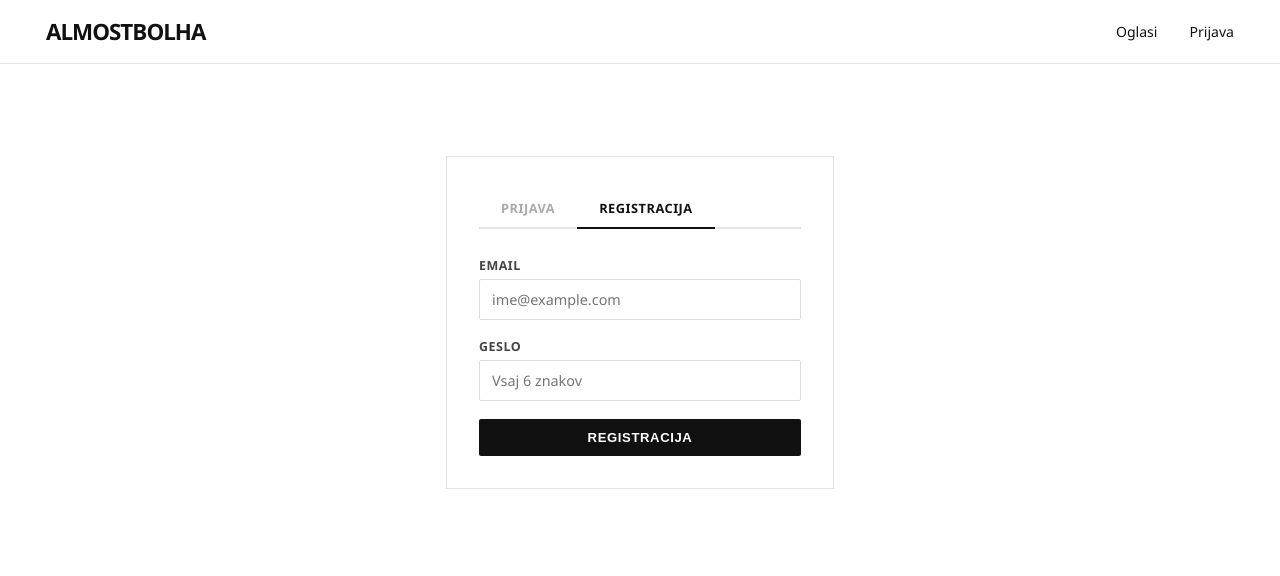
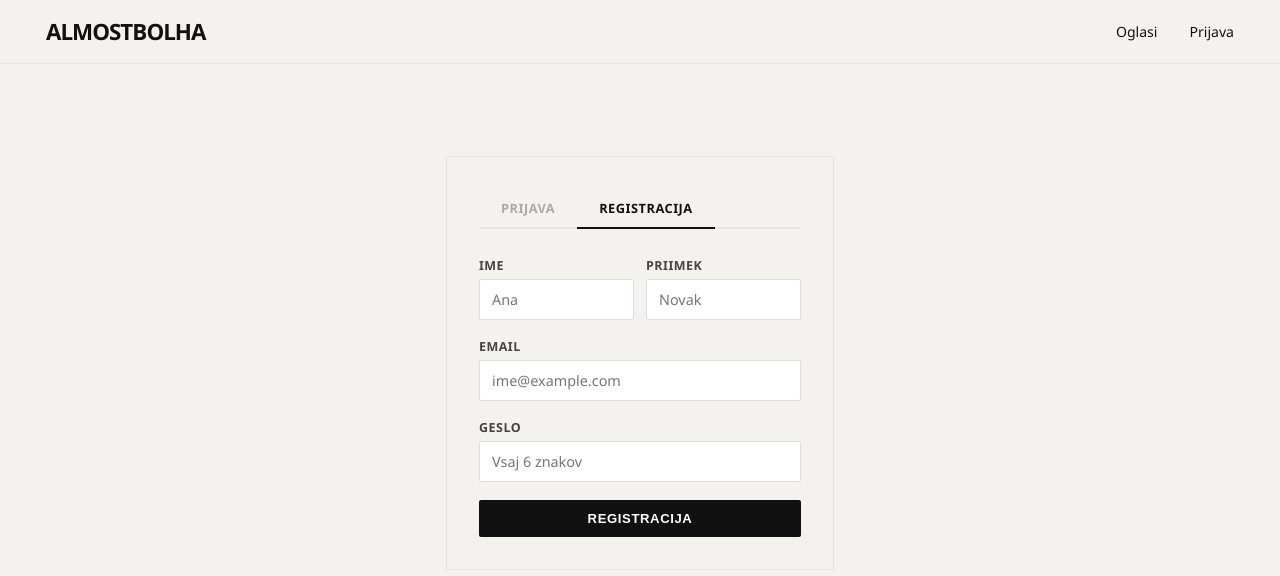
Before and after one commit to evasim27/ita-faas, a React (Vite) app in the folder frontend/: page /prijava in a window 1280 px wide. Both pictures are taken after a click on the element "REGISTRACIJA". Shown: the top 576 px of the page. Built offline with nearby package versions, Linux system fonts and the light colour scheme; no server answers.

Commit message:
feat: ime+priimek pri registraciji, svetlo ozadje, brez emojijev

```diff
--- a/frontend/src/index.css
+++ b/frontend/src/index.css
@@ -2,7 +2,7 @@
 
 body {
   font-family: 'Segoe UI', Arial, sans-serif;
-  background: #fff;
+  background: #f4f2ee;
   color: #111;
 }
 
@@ -14,7 +14,7 @@
 
 /* ── NAVIGACIJA ── */
 nav {
-  background: #fff;
+  background: #f4f2ee;
   border-bottom: 1px solid #e5e5e5;
   padding: 0 32px;
   display: flex;
@@ -248,7 +248,7 @@
 
 /* ── FORMA ── */
 .forma {
-  background: #fff;
+  background: #f4f2ee;
   max-width: 580px;
   margin: 0 auto;
 }
--- a/frontend/src/pages/Home.jsx
+++ b/frontend/src/pages/Home.jsx
@@ -48,7 +48,7 @@
             className={`filter-btn ${filter === k ? 'active' : ''}`}
             onClick={() => setFilter(k)}
           >
-            {k === 'vse' ? 'Vse' : `${IKONE[k]} ${k}`}
+            {k === 'vse' ? 'Vse' : k}
           </button>
         ))}
       </div>
--- a/frontend/src/pages/Prijava.jsx
+++ b/frontend/src/pages/Prijava.jsx
@@ -1,6 +1,6 @@
 import { useState } from 'react'
 import { signInWithEmailAndPassword, createUserWithEmailAndPassword } from 'firebase/auth'
-import { auth } from '../firebase'
+import { auth, call } from '../firebase'
 import { useNavigate } from 'react-router-dom'
 import { useAuth } from '../App'
 
@@ -8,12 +8,23 @@
   const [zavihek, setZavihek] = useState('prijava')
   const [email, setEmail] = useState('')
   const [geslo, setGeslo] = useState('')
+  const [ime, setIme] = useState('')
+  const [priimek, setPriimek] = useState('')
   const [napaka, setNapaka] = useState('')
   const [loading, setLoading] = useState(false)
   const navigate = useNavigate()
   const user = useAuth()
 
   if (user) { navigate('/'); return null }
+
+  const sporocila = {
+    'auth/user-not-found': 'Uporabnik ne obstaja.',
+    'auth/wrong-password': 'Napačno geslo.',
+    'auth/email-already-in-use': 'Email je že v uporabi.',
+    'auth/weak-password': 'Geslo mora imeti vsaj 6 znakov.',
+    'auth/invalid-email': 'Neveljaven email naslov.',
+    'auth/invalid-credential': 'Napačen email ali geslo.',
+  }
 
   const oddaj = async (e) => {
     e.preventDefault()
@@ -23,19 +34,14 @@
       if (zavihek === 'prijava') {
         await signInWithEmailAndPassword(auth, email, geslo)
       } else {
+        // Registracija
         await createUserWithEmailAndPassword(auth, email, geslo)
+        // Shrani ime in priimek v profil
+        await call('posodobiProfil')({ ime, priimek })
       }
       navigate('/')
     } catch (err) {
-      const sporocila = {
-        'auth/user-not-found': 'Uporabnik ne obstaja.',
-        'auth/wrong-password': 'Napačno geslo.',
-        'auth/email-already-in-use': 'Email je že v uporabi.',
-        'auth/weak-password': 'Geslo mora imeti vsaj 6 znakov.',
-        'auth/invalid-email': 'Neveljaven email naslov.',
-        'auth/invalid-credential': 'Napačen email ali geslo.',
-      }
-      setNapaka(sporocila[err.code] || 'Prišlo je do napake.')
+      setNapaka(sporocila[err.code] || err.message || 'Prišlo je do napake.')
     } finally {
       setLoading(false)
     }
@@ -45,16 +51,32 @@
     <div className="prijava-wrap">
       <div className="forma">
         <div className="tabs">
-          <div className={`tab ${zavihek === 'prijava' ? 'active' : ''}`} onClick={() => setZavihek('prijava')}>Prijava</div>
-          <div className={`tab ${zavihek === 'registracija' ? 'active' : ''}`} onClick={() => setZavihek('registracija')}>Registracija</div>
+          <div className={`tab ${zavihek === 'prijava' ? 'active' : ''}`} onClick={() => { setZavihek('prijava'); setNapaka('') }}>Prijava</div>
+          <div className={`tab ${zavihek === 'registracija' ? 'active' : ''}`} onClick={() => { setZavihek('registracija'); setNapaka('') }}>Registracija</div>
         </div>
 
         <form onSubmit={oddaj}>
           {napaka && <p className="napaka">{napaka}</p>}
+
+          {zavihek === 'registracija' && (
+            <div style={{ display: 'grid', gridTemplateColumns: '1fr 1fr', gap: '0 12px' }}>
+              <div>
+                <label>Ime</label>
+                <input value={ime} onChange={e => setIme(e.target.value)} placeholder="Ana" required />
+              </div>
+              <div>
+                <label>Priimek</label>
+                <input value={priimek} onChange={e => setPriimek(e.target.value)} placeholder="Novak" required />
+              </div>
+            </div>
+          )}
+
           <label>Email</label>
           <input type="email" value={email} onChange={e => setEmail(e.target.value)} placeholder="ime@example.com" required />
+
           <label>Geslo</label>
           <input type="password" value={geslo} onChange={e => setGeslo(e.target.value)} placeholder="Vsaj 6 znakov" required />
+
           <button className="btn btn-primary" type="submit" disabled={loading} style={{ width: '100%' }}>
             {loading ? 'Nalaganje...' : zavihek === 'prijava' ? 'Prijava' : 'Registracija'}
           </button>
--- a/frontend/src/pages/Profil.jsx
+++ b/frontend/src/pages/Profil.jsx
@@ -10,6 +10,7 @@
   const [profil, setProfil] = useState(null)
   const [mojiOglasi, setMojiOglasi] = useState([])
   const [ime, setIme] = useState('')
+  const [priimek, setPriimek] = useState('')
   const [telefon, setTelefon] = useState('')
   const [lokacija, setLokacija] = useState('')
   const [status, setStatus] = useState('')
@@ -19,6 +20,7 @@
     call('pridobiProfil')({}).then(res => {
       setProfil(res.data)
       setIme(res.data.ime || '')
+      setPriimek(res.data.priimek || '')
       setTelefon(res.data.telefon || '')
       setLokacija(res.data.lokacija || '')
     }).catch(console.error)
@@ -35,7 +37,7 @@
     e.preventDefault()
     setStatus('')
     try {
-      await call('posodobiProfil')({ ime, telefon, lokacija })
+      await call('posodobiProfil')({ ime, priimek, telefon, lokacija })
       setStatus('uspeh')
     } catch (err) {
       setStatus('napaka')
@@ -52,7 +54,7 @@
       <div className="profil-header">
         <div className="profil-avatar">{user.email[0].toUpperCase()}</div>
         <div>
-          <h2>{profil?.ime || 'Moj profil'}</h2>
+          <h2>{profil?.ime && profil?.priimek ? `${profil.ime} ${profil.priimek}` : profil?.ime || 'Moj profil'}</h2>
           <p style={{ color: '#666', fontSize: '0.9rem' }}>{user.email}</p>
         </div>
         <button className="btn btn-secondary" onClick={odjava} style={{ marginLeft: 'auto' }}>Odjava</button>
@@ -68,8 +70,16 @@
           {status === 'uspeh' && <p className="uspeh">✅ Profil posodobljen!</p>}
           {status === 'napaka' && <p className="napaka">Napaka pri posodabljanju.</p>}
           <form onSubmit={posodobiProfil}>
-            <label>Ime</label>
-            <input value={ime} onChange={e => setIme(e.target.value)} placeholder="Tvoje ime" />
+            <div style={{ display: 'grid', gridTemplateColumns: '1fr 1fr', gap: '0 12px' }}>
+              <div>
+                <label>Ime</label>
+                <input value={ime} onChange={e => setIme(e.target.value)} placeholder="Ana" />
+              </div>
+              <div>
+                <label>Priimek</label>
+                <input value={priimek} onChange={e => setPriimek(e.target.value)} placeholder="Novak" />
+              </div>
+            </div>
             <label>Telefon</label>
             <input value={telefon} onChange={e => setTelefon(e.target.value)} placeholder="041 123 456" />
             <label>Lokacija</label>
```
Also changed, not shown: 1 other file (tests, documents, lock files or other folders).
